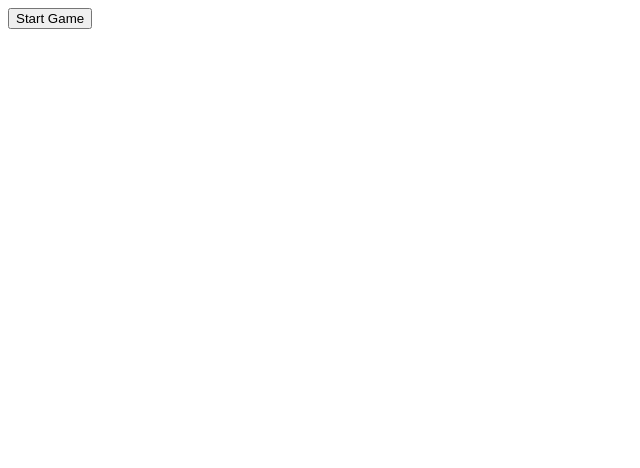
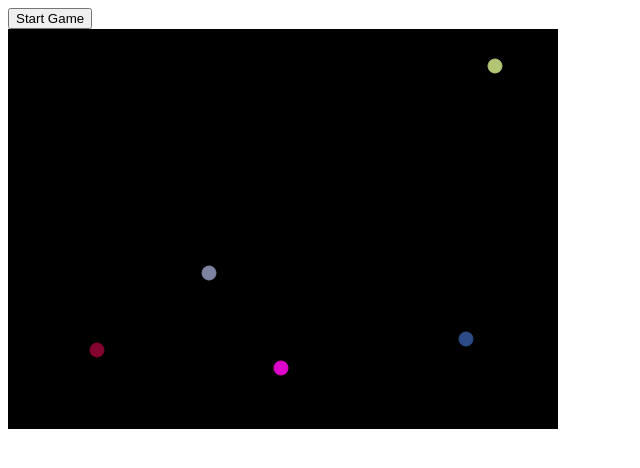
Before and after one commit to mjheick/uberorbs, a plain HTML site: page www/index.html in a window 1280 px wide. Both pictures are taken after a click on the button "Start Game". Shown: the whole page, without its empty margins (0-640 px from the left). Drawn offline with Linux system fonts and the light colour scheme.

Commit message:
un-css, canvas attributes, OrbCollision, ShowOrbs, canvasCircle, more like vb6 gameboard

```diff
--- a/www/index.html
+++ b/www/index.html
@@ -2,12 +2,6 @@
 <html>
 	<head>
 		<title>Uberorbs!</title>
-		<style>
-.uberorbs-game {
-	width: 100%;
-	height: 100%;
-}
-		</style>
 	</head>
 	<body>
 		<div id="button-area">
--- a/www/uberorbs.js
+++ b/www/uberorbs.js
@@ -41,7 +41,8 @@ function startgame()
 	/* Set up a canvas */
 	let GameCanvas = D.createElement('canvas');
 	GameCanvas.setAttribute("id", "arena");
-	GameCanvas.setAttribute("class", "uberorbs-game");
+	GameCanvas.setAttribute("width", ScreenWidth + "px");
+	GameCanvas.setAttribute("height", ScreenHeight + "px");
 	GameArea.appendChild(GameCanvas);
 
 	/* Game Init Form_Load */
@@ -93,15 +94,14 @@ function PlayGame()
 	{
 		TotalOrbs = 50;
 	}
-	CreateOrbs(TotalOrbs)
+	CreateOrbs(TotalOrbs);
 	ShowOrbs();
 	setTimeout(MoveOrbs, 50); /* 20 refreshes per second */
 }
 
-// TODO
 function CreateOrbs(count_of_orbs)
 {
-	let x = 0;
+	let x = 0, y = 0;
 	let OrbColliding = false;
 	console.log("CreateOrbs(" + count_of_orbs + ")");
 	TotalOrbs = count_of_orbs; /* Should be obviously set, but just to make sure we set it again */
@@ -115,7 +115,9 @@ function CreateOrbs(count_of_orbs)
 			Angle: 0,
 			Speed: 0,
 			Radius: 0,
-			Color: 0,
+			clrRed: 0,
+			clrGreen: 0,
+			clrBlue: 0,
 			State: 0, /* 0=dead, 1=mini, 2=growing, 3=big (uses life), 4=shrinking */
 			Life: 0
 		};
@@ -129,14 +131,22 @@ function CreateOrbs(count_of_orbs)
 			Orbs[x].Radius = OrbRadius;
 			if (x > 0)
 			{
-			// TODO: Collsion detection
+				for (y = 0; y < x; y++)
+				{
+					if (OrbCollision(Orbs[x].XCoord, Orbs[x].YCoord, Orbs[x].Radius + 1, Orbs[y].XCoord, Orbs[y].YCoord, Orbs[y].Radius + 1))
+					{
+						OrbColliding = true;
+					}
+				}
 			}
 		} while (OrbColliding == true);
 		do {
 			Orbs[x].Angle = Math.floor(Math.random() * 359);
 		} while ((Orbs[x].Angle % 90) == 0);
 		Orbs[x].Speed = 3;
-		Orbs[x].Color = Math.floor(Math.random() * 16777216); /* 24-bit RGB color */
+		Orbs[x].clrRed = Math.floor(Math.random() * 256); /* 24-bit RGB color */
+		Orbs[x].clrGreen = Math.floor(Math.random() * 256); /* 24-bit RGB color */
+		Orbs[x].clrBlue = Math.floor(Math.random() * 256); /* 24-bit RGB color */
 		Orbs[x].State = 1;
 		Orbs[x].Life = 21;
 		console.log("Orb: " + Orbs[x]);
@@ -147,10 +157,56 @@ function CreateOrbs(count_of_orbs)
 	return;
 }
 
-// TODO
+function OrbCollision(x1, y1, r1, x2, y2, r2)
+{
+	let OrbDist = Math.sqrt(Math.pow(x2 - x1, 2) + Math.pow(y2 - y1, 2));
+	if ((r1 + r2) >= OrbDist)
+	{
+		return true;
+	}
+	return false;
+}
+
 function ShowOrbs()
 {
 	console.log("ShowOrbs()");
+	let arena = D.getElementById('arena');
+	// background is black
+	let bg = arena.getContext("2d");
+	bg.rect(0, 0, ScreenWidth,ScreenHeight);
+	bg.fillStyle = 'black';
+	bg.fill();
+
+	DeadOrbs = 0;
+	let x = 0;
+	for (x = 0; x < TotalOrbs; x++)
+	{
+		if (Orbs[x].Radius > 0)
+		{
+			canvasCircle(arena, Orbs[x].XCoord, Orbs[x].YCoord, Orbs[x].Radius, Orbs[x].clrRed, Orbs[x].clrGreen, Orbs[x].clrBlue);
+		}
+		if (Orbs[x].State != 1)
+		{
+			DeadOrbs++;
+		}
+	}
+	if (Explosive.DidClick == true)
+	{
+		canvasCircle(arena, Explosive.XCoord, Explosive.YCoord, Explosive.Radius, 255, 255, 255);
+	}
+	return;
+}
+
+function canvasCircle(canvas, x, y, radius, clrRed, clrGreen, clrBlue)
+{
+	let circle = canvas.getContext("2d");
+	circle.beginPath();
+	circle.arc(x, y, radius, 0, 2 * Math.PI);
+	circle.fillStyle = "rgb(" + clrRed + "," + clrGreen + "," + clrBlue + ")";
+	circle.strokeStyle = "rgb(" + clrRed + "," + clrGreen + "," + clrBlue + ")";
+	circle.lineWidth = 0;
+	circle.fill();
+	circle.stroke();
 	return;
 }
 
```
